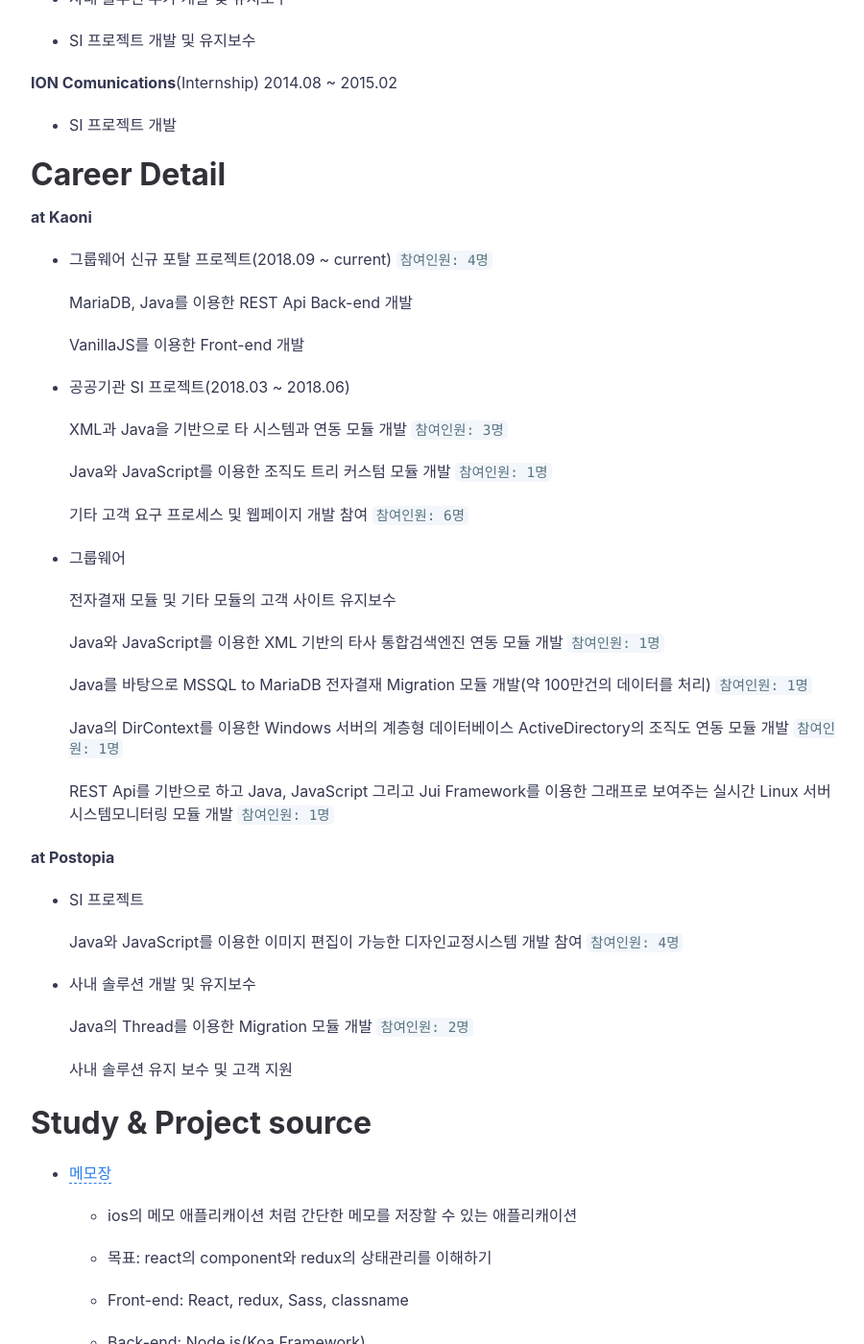
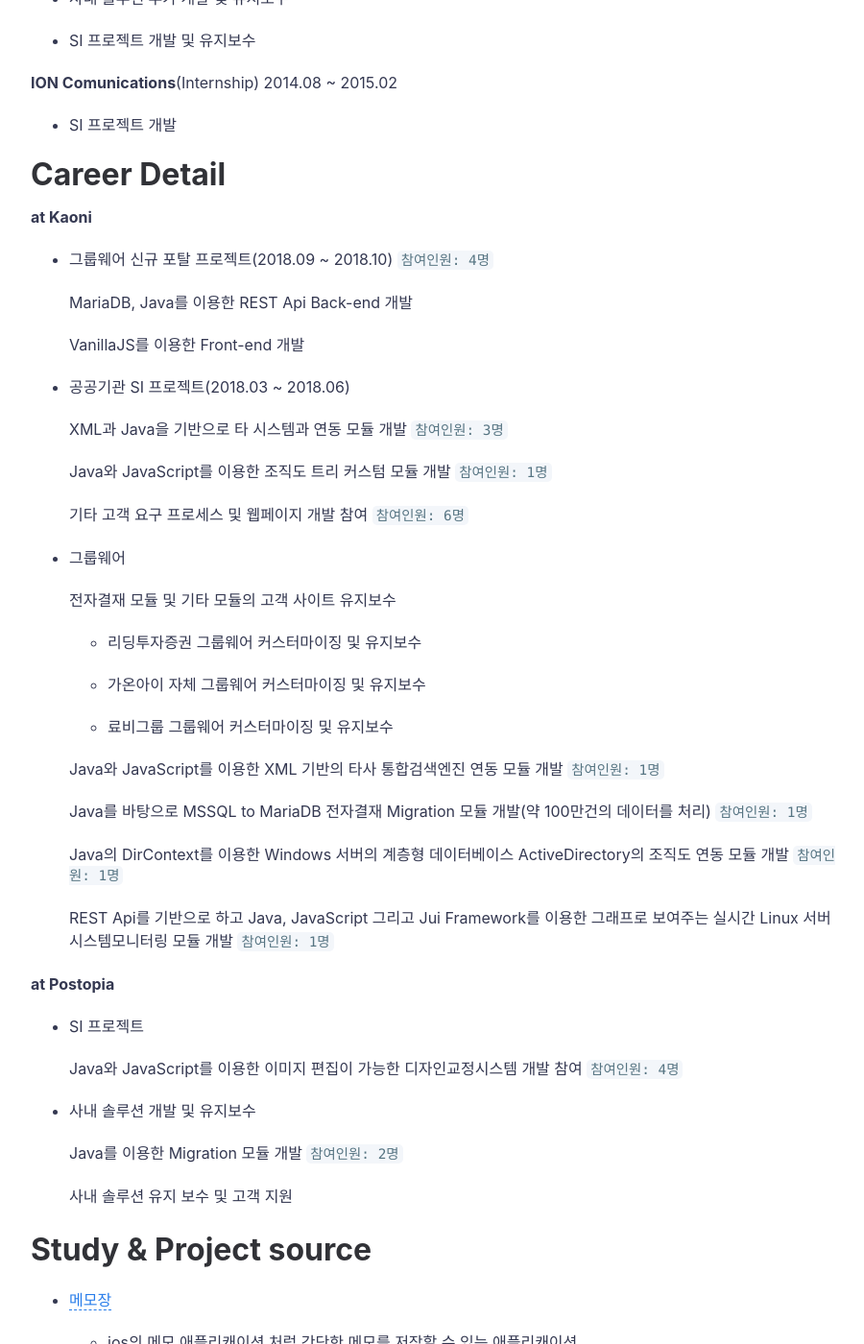
Before and after one commit to jonggyun/jonggyun.github.io, a Jekyll site: the page built from about.md, in a window 1280 px wide and 1400 px high, scrolled down 1546 px. Shown: the whole window at 96% size, without its empty margins (188-1088 px from the left). Built offline with Jekyll 4.4.1, drawn with Linux system fonts in a browser that asks for light colours.

Commit message:
modify about profile

```diff
--- a/about.md
+++ b/about.md
@@ -76,7 +76,7 @@
 
 **at Kaoni**
 
-- 그룹웨어 신규 포탈 프로젝트(2018.09 ~ current) `참여인원: 4명`
+- 그룹웨어 신규 포탈 프로젝트(2018.09 ~ 2018.10) `참여인원: 4명`
 
   MariaDB, Java를 이용한 REST Api Back-end 개발
 
@@ -94,6 +94,12 @@
 
   전자결재 모듈 및 기타 모듈의 고객 사이트 유지보수
 
+    * 리딩투자증권 그룹웨어 커스터마이징 및 유지보수
+
+    * 가온아이 자체 그룹웨어 커스터마이징 및 유지보수
+
+    * 료비그룹 그룹웨어 커스터마이징 및 유지보수
+
   Java와 JavaScript를 이용한 XML 기반의 타사 통합검색엔진 연동 모듈 개발 `참여인원: 1명`
 
   Java를 바탕으로 MSSQL to MariaDB 전자결재 Migration 모듈 개발(약 100만건의 데이터를 처리) `참여인원: 1명`
@@ -110,7 +116,7 @@
 
 - 사내 솔루션 개발 및 유지보수
 
-  Java의 Thread를 이용한 Migration 모듈 개발 `참여인원: 2명`
+  Java를 이용한 Migration 모듈 개발 `참여인원: 2명`
 
   사내 솔루션 유지 보수 및 고객 지원
 
```
